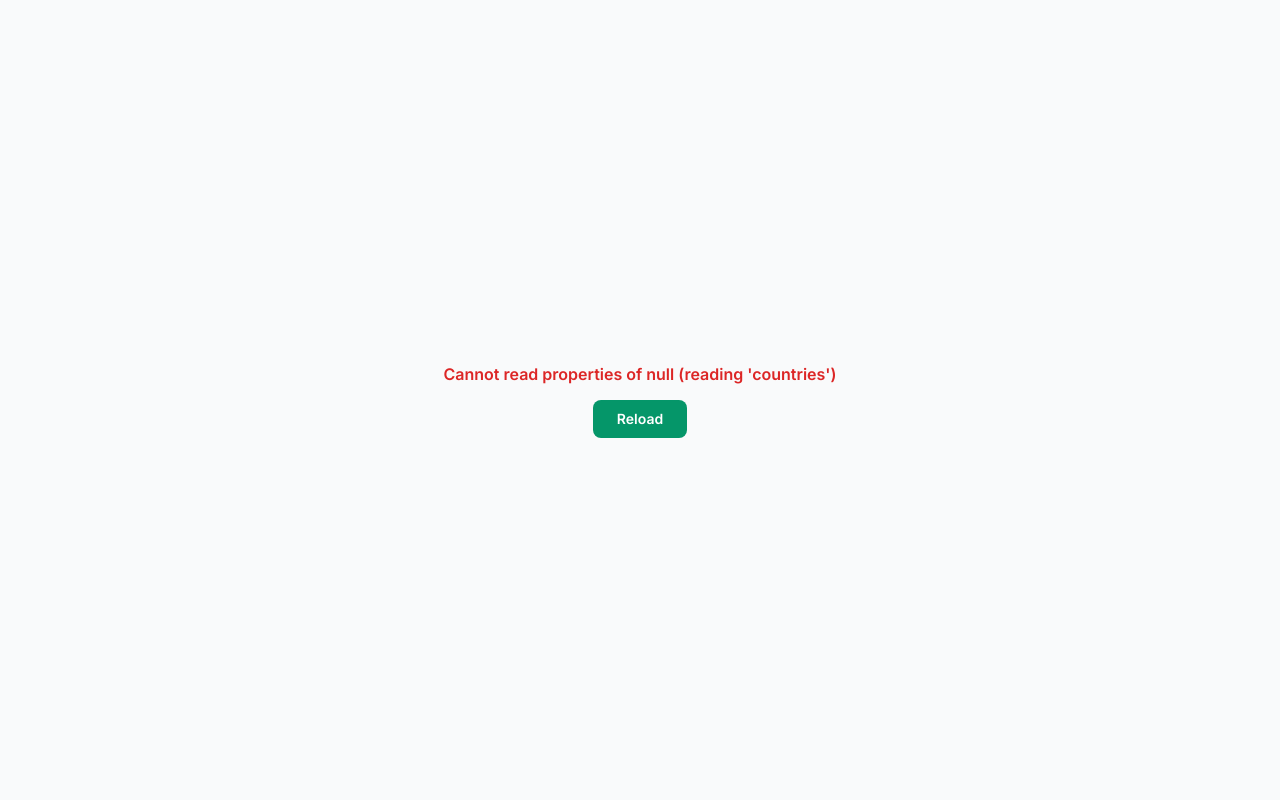
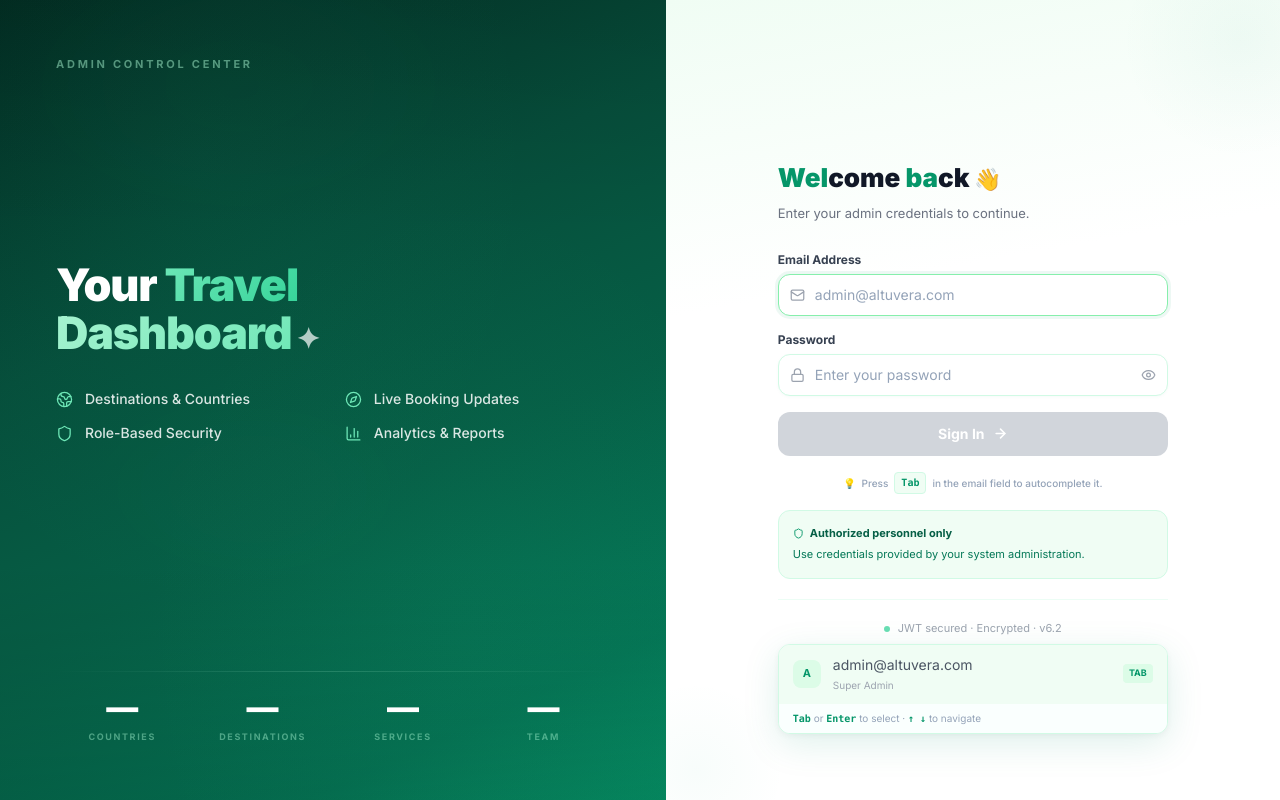
Before and after one commit to fabriceigiraneza36-png/admin-panel, a React (Vite) app: page /login in a window 1280 px wide. Built offline with nearby package versions, Linux system fonts and the light colour scheme; no server answers.

Commit message:
show live login stats loading state instead of misleading zeros

```diff
--- a/src/pages/Login.jsx
+++ b/src/pages/Login.jsx
@@ -27,6 +27,8 @@ const KNOWN_ADMINS = [
 function AnimatedCounter({ target, duration = 2, delay = 0 }) {
     const [count, setCount] = useState(0)
     const started = useRef(false)
+
+    if (target === null || target === undefined) return <>—</>
 
     useEffect(() => {
         if (started.current) return
@@ -519,10 +521,10 @@ export default function Login() {
                         <div className="grid grid-cols-4 gap-2">
                             {/* Replace the stats grid items in Login.jsx left panel */}
                             {[
-                                { val: liveStats.countries, label: 'Countries', delay: 0.2 },
-                                { val: liveStats.destinations, label: 'Destinations', delay: 0.4 },
-                                { val: liveStats.services, label: 'Services', delay: 0.6 },
-                                { val: liveStats.team, label: 'Team', delay: 0.8 },
+                                { val: liveStats?.countries, label: 'Countries', delay: 0.2 },
+                                { val: liveStats?.destinations, label: 'Destinations', delay: 0.4 },
+                                { val: liveStats?.services, label: 'Services', delay: 0.6 },
+                                { val: liveStats?.team, label: 'Team', delay: 0.8 },
                             ].map((s) => (
                                 <div key={s.label} className="text-center">
                                     <p className="font-black text-white leading-none"
```
